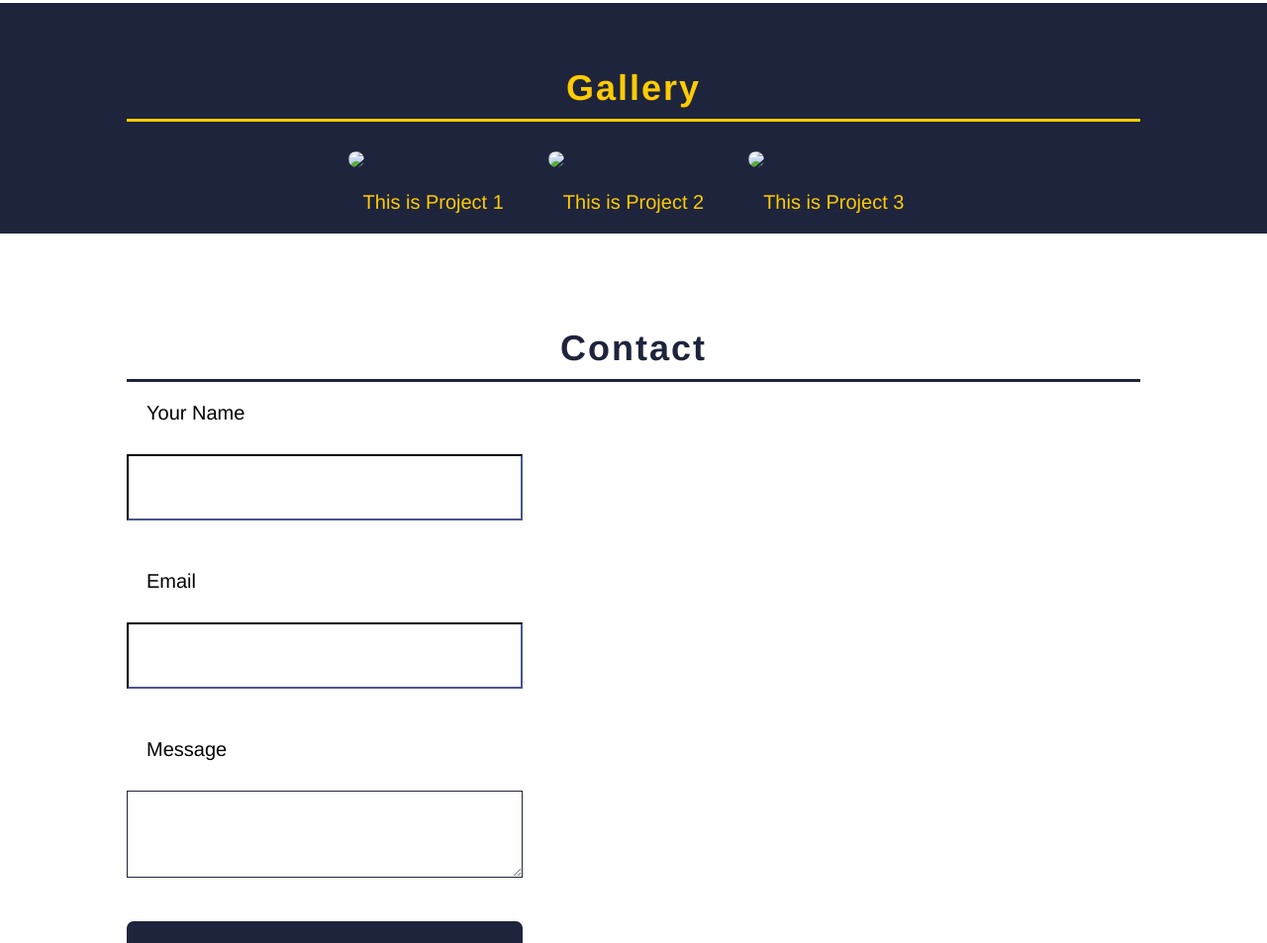
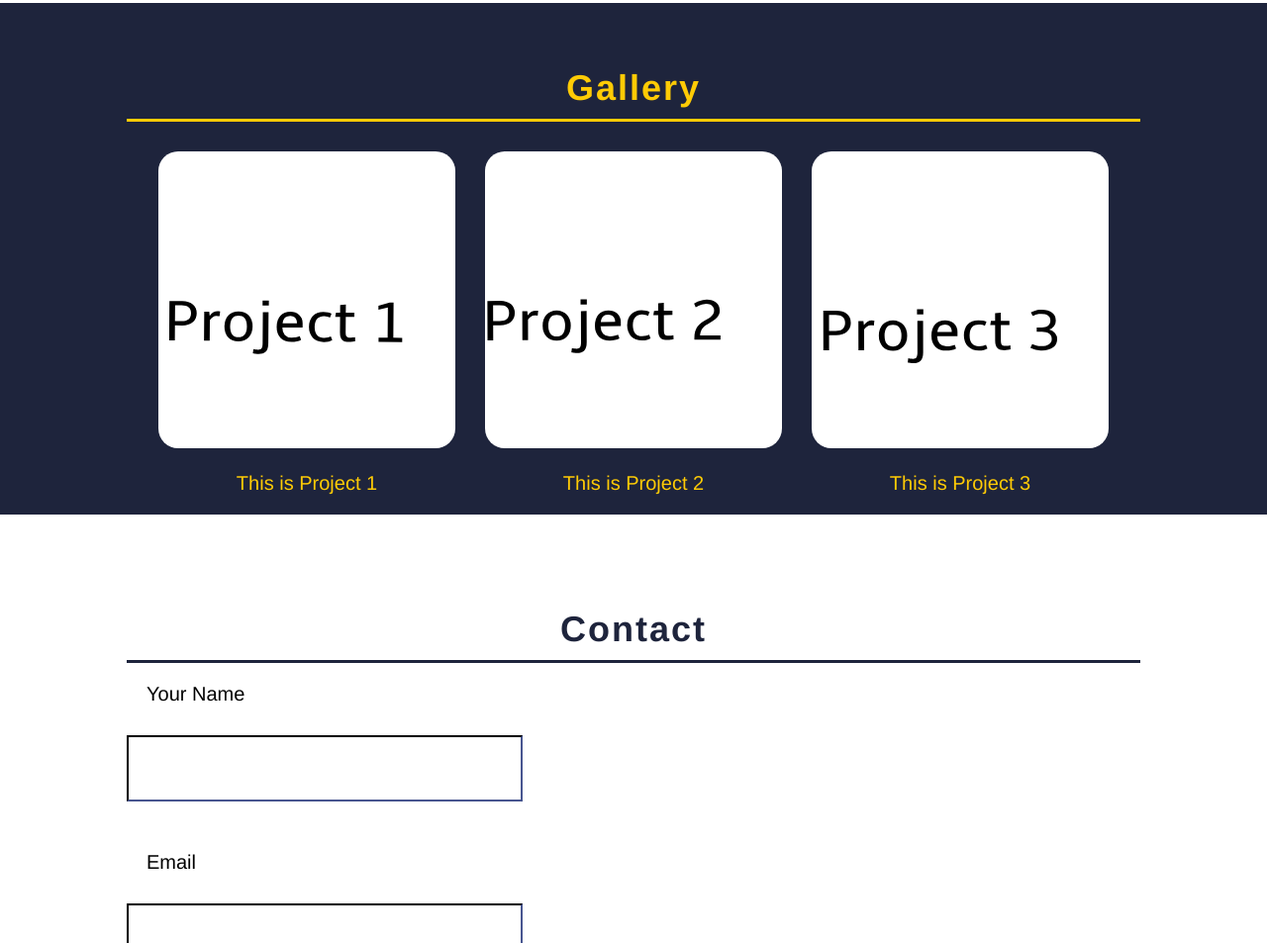
Before and after one commit to mohamad-Ibnu/Thisismyprofile, a plain HTML site: page index.html in a window 1280 px wide. Shown: the part 1100-2053 px from the top of the page at 99% size. Drawn offline with Linux system fonts and the light colour scheme; files that its build step writes are made by us from their sources; files whose address does not match are found by name.

Commit message:
Update index.html

```diff
--- a/index.html
+++ b/index.html
@@ -4,8 +4,8 @@
     <meta charset="UTF-8">
     <meta name="viewport" content="width=device-width, initial-scale=1.0">
     <title>My Portofolio</title>
-    <link rel="stylesheet" href="css/style.css">
-    <link rel="stylesheet" href="css/resposive.css">
+    <link rel="stylesheet" href="style.css">
+    <link rel="stylesheet" href="resposive.css">
     <link rel="stylesheet" href="https://maxcdn.bootstrapcdn.com/font-awesome/4.5.0/css/font-awesome.min.css">
 </head>
 <body>
@@ -58,15 +58,15 @@
                 <h3 id="Gallery">Gallery</h3>
                 <div class="sub-gallery">
                     <div class="thumbnail satu">
-                        <img src="asset/Proyek1.png">
+                        <img src="Proyek1.png">
                         <div class="caption">This is Project 1</div>
                     </div>
                     <div class="thumbnail dua">
-                        <img src="asset/Proyek2.png">
+                        <img src="Proyek2.png">
                         <div class="caption">This is Project 2</div>
                     </div>
                     <div class="thumbnail tiga">
-                        <img src="asset/Proyek3.png">
+                        <img src="Proyek3.png">
                         <div class="caption">This is Project 3</div>
                     </div>
                 </div>
```
